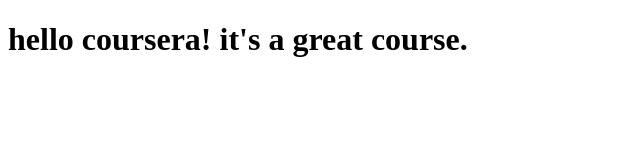
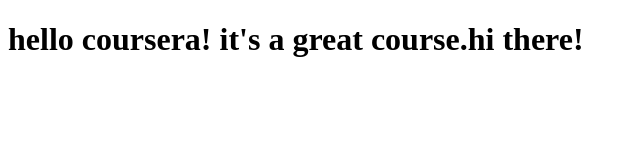
Before and after one commit to RaviShekhar13/coursera-test, a plain HTML site: page sites/app1.html in a window 1280 px wide. Shown: the whole page, without its empty margins (0-640 px from the left). Drawn offline with Linux system fonts and the light colour scheme.

Commit message:
third commit - a minor change

```diff
--- a/sites/app1.html
+++ b/sites/app1.html
@@ -4,6 +4,6 @@
 	<title>hello coursera</title>
 </head>
 <body>
-<h1>hello coursera! it's a great course.</h1>
+<h1>hello coursera! it's a great course.hi there!</h1>
 </body>
 </html>
```
